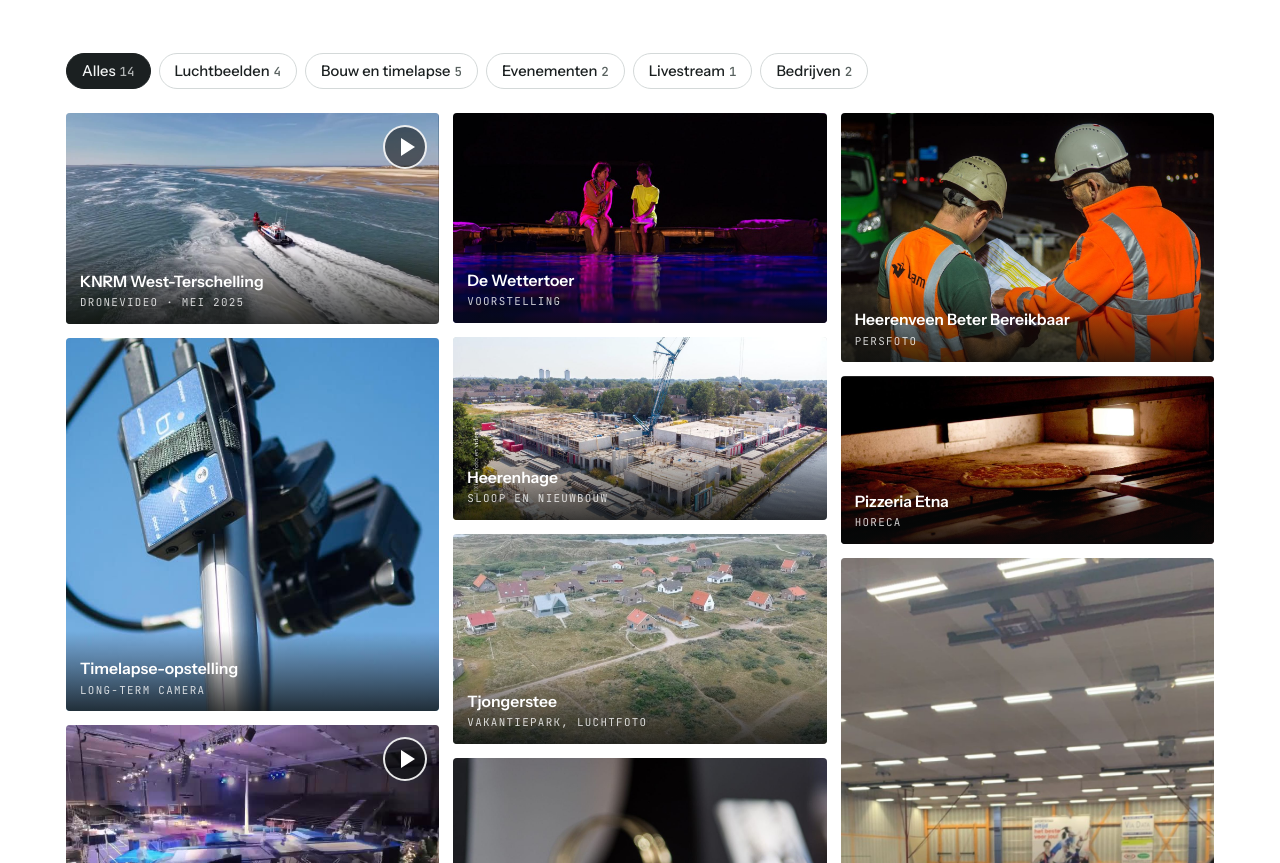
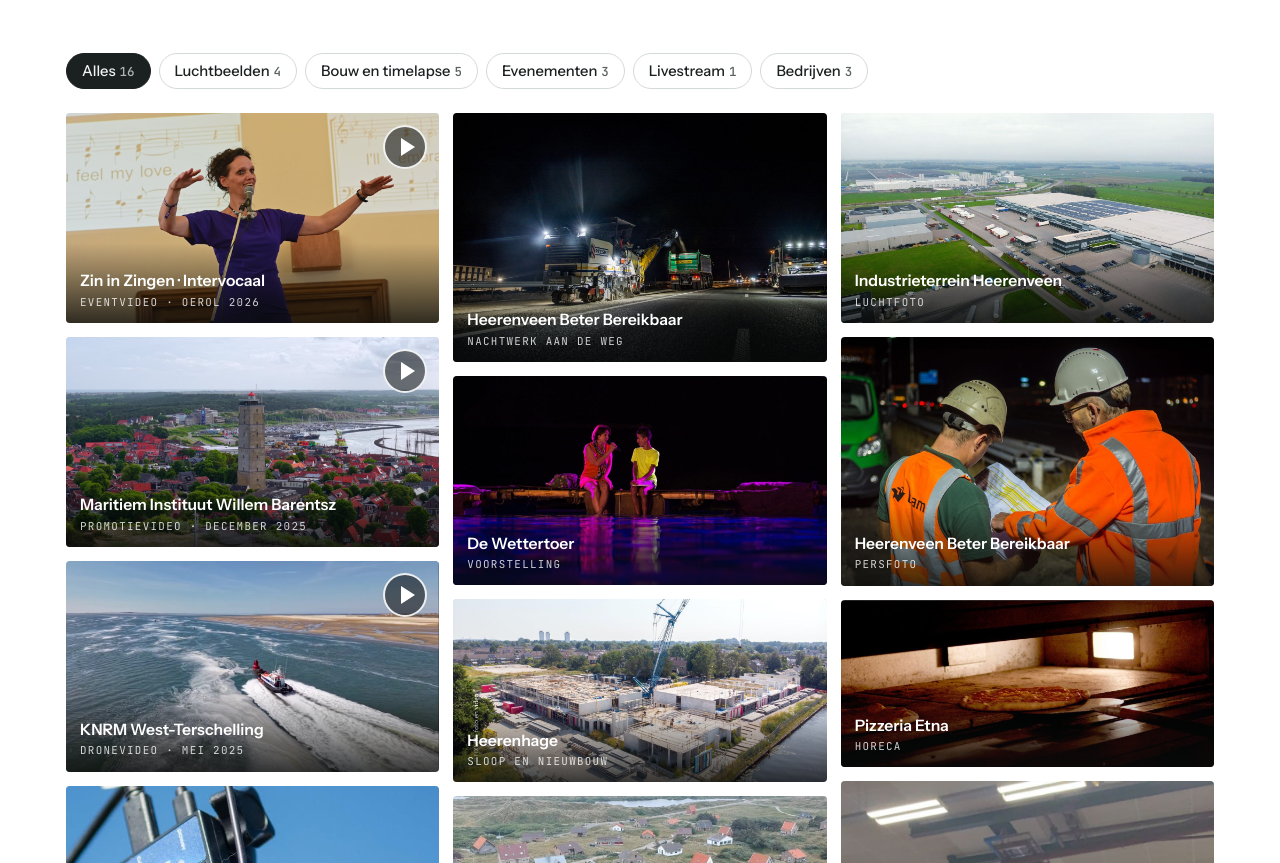
Before and after one commit to Lubberts-Maritiem/fixum, a plain HTML site: page index.html in a window 1280 px wide. Shown: the part 3957-4820 px from the top of the page. Drawn offline with Linux system fonts and the light colour scheme; a web font is replaced by a local one.

Commit message:
Portfolio: Zin in Zingen en MIWB als videotegels bovenaan
Co-Authored-By: Claude Opus 5.5 <noreply@anthropic.com>
Claude-Session: https://claude.ai/code/session_019d5zgtATxxxLeRYLJ7z4F9

```diff
--- a/index.html
+++ b/index.html
@@ -463,6 +463,8 @@ footer p{margin:0;max-width:70ch}
 
 <script>
 const work=[
+ ["video-meezingavond","Zin in Zingen · Intervocaal","Eventvideo · Oerol 2026","events","video/meezingavond.mp4"],
+ ["video-bedrijfsfilm","Maritiem Instituut Willem Barentsz","Promotievideo · december 2025","bedrijven","video/bedrijfsfilm.mp4"],
  ["knrm","KNRM West-Terschelling","Dronevideo · mei 2025","lucht","video/knrm.mp4"],
  ["timelapse-camera","Timelapse-opstelling","Long-term camera","bouw"],
  ["timelapse-opbouw","Opbouw evenement","Timelapse · oktober 2020","bouw","video/timelapse-opbouw.mp4","loop"],
```
